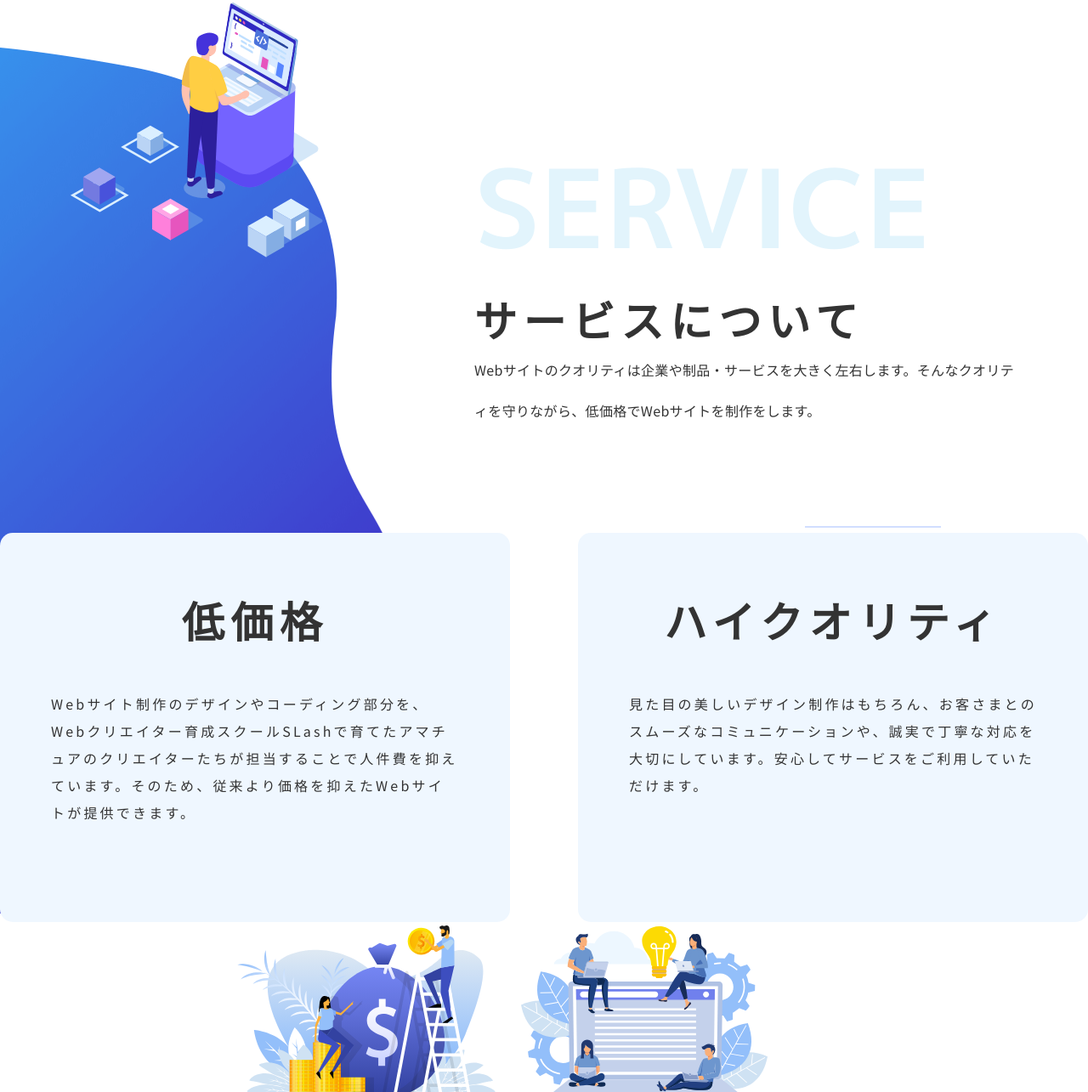
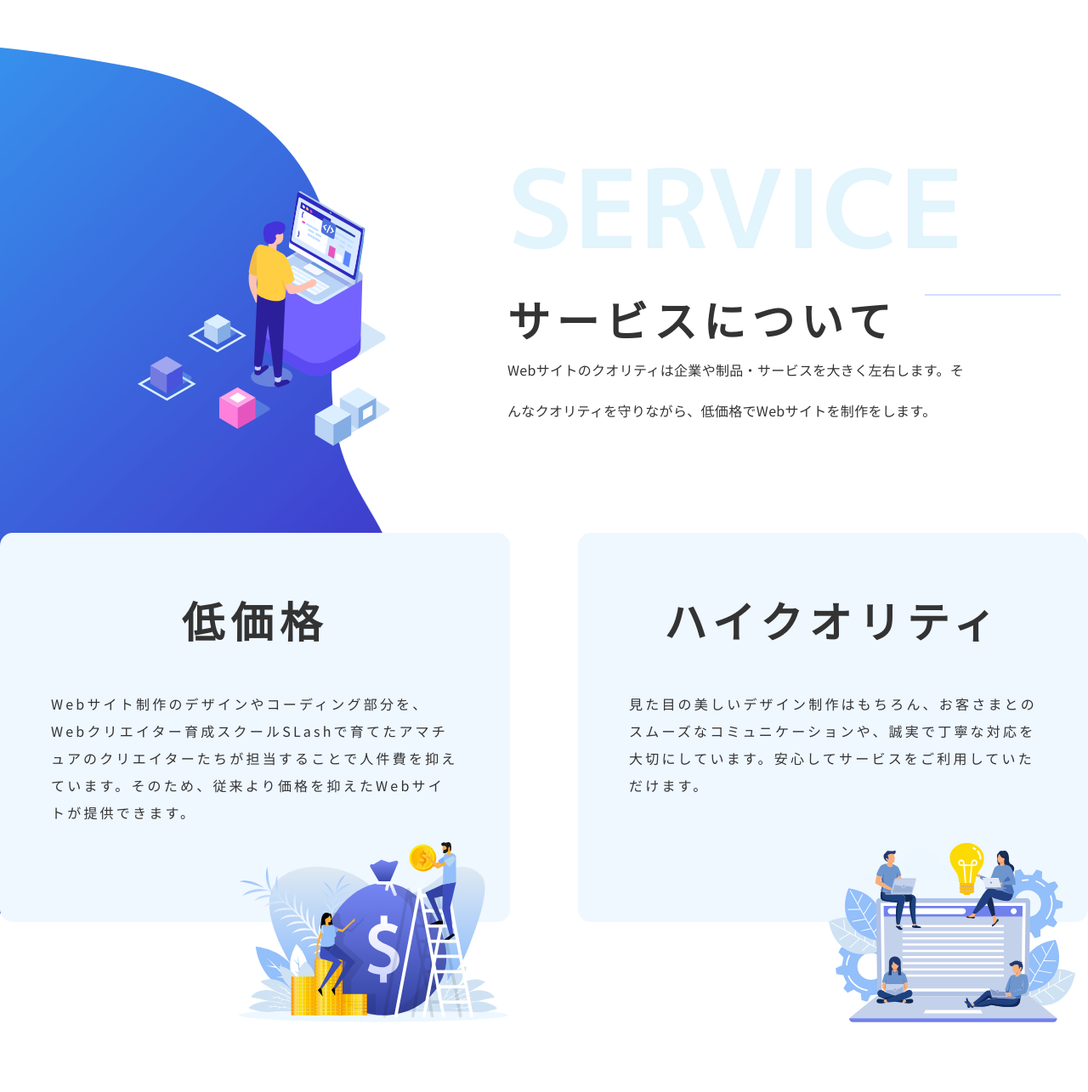
Before and after one commit to nonbrin/suriko, a website: page index.html in a window 1280 px wide. Shown: the part 1175-2460 px from the top of the page at 85% size. Drawn offline with Linux system fonts and the light colour scheme.

Commit message:
service編集

```diff
--- a/index.html
+++ b/index.html
@@ -58,7 +58,7 @@
           </div>
 
           <div class="l-L03">
-            <div class="b-serviceCard">
+            <div class="b-serviceCard b-serviceCard__img1">
               <div class="l-L04">
                 <h3 class="head_3">低価格</h3>
               </div>
@@ -69,7 +69,7 @@
               </div>
             </div>
 
-            <div class="b-serviceCard">
+            <div class="b-serviceCard b-serviceCard__img2">
               <div class="l-L04">
                 <h3 class="head_3">ハイクオリティ</h3>
               </div>
@@ -81,16 +81,6 @@
             </div>
           </div>
 
-          <div class="l-L06">
-            <div class="s-serviceCard__01">
-              <img class="mainVisual_svg" src="./svg/service_card_01.svg" alt="">
-            </div>
-          </div>
-          <div class="l-L07">
-            <div class="s-serviceCard__02">
-              <img class="s-mainVisual_svg" src="./svg/service_card_02.svg" alt="">
-            </div>
-          </div>
         </div>
       </section>
 
--- a/sass/layouts/_service.scss
+++ b/sass/layouts/_service.scss
@@ -20,13 +20,42 @@
   background-size: contain;
 }
 
+.b-serviceCard {
+  position: relative;
+}
+
+.b-serviceCard::after {
+  content: '';
+  position: absolute;
+  z-index: 300;
+  display: inline-block;
+  top: 360px;
+  left: 275px;
+  width: 329px;/*画像の幅*/
+  height: 220px;/*画像の高さ*/
+  background-repeat: no-repeat;
+  background-size: contain;
+}
+
+.b-serviceCard__img1::after {
+  background-image: url(../../svg/service_card_01.svg);
+}
+
+.b-serviceCard__img2::after {
+  background-image: url(../../svg/service_card_02.svg);
+}
+
 .s-serviceVisual__flex{
   display: flex;
   flex-direction: column-reverse;
 }
 
+.s-serviceVisual .l-L01 {
+  padding-right: 133px;
+}
+
 .s-serviceVisual .l-L02 {
-  max-width: 650px;
+  max-width: 550px;
   margin-left: auto;
   margin-bottom: 120px;
 }
@@ -38,8 +67,8 @@
   width: 160px;
   height: 2px;
   position: absolute;
-  top: 59%;
-  left: 74%;
+  top: 35%;
+  left: 85%;
   z-index: 1;
 }
 
@@ -53,8 +82,8 @@
 .s-serviceVisual_svg{
   position: absolute;
   z-index: 333;
-  top: 55px;
-  left: 81px;
+  top: 277px;
+  left: 160px;
   width: 300px;
   height: 300px;
 }
@@ -84,9 +113,6 @@
   text-align: right;
 }
 
-.s-serviceVisual .l-L01 {
-  padding-right: 72px;
-}
 
 .s-serviceVisual .l-L02::before {
   content: "SERVICE";
```
Also changed, not shown: css/style.css.
